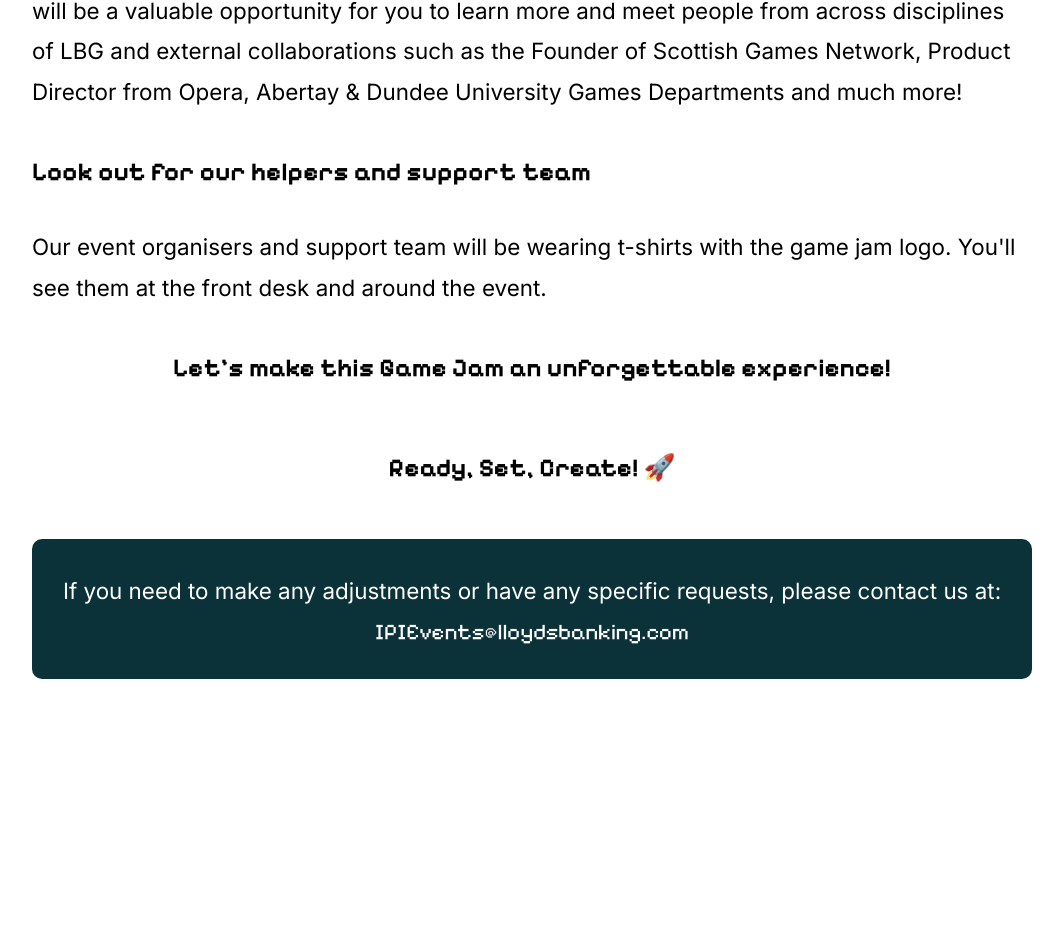
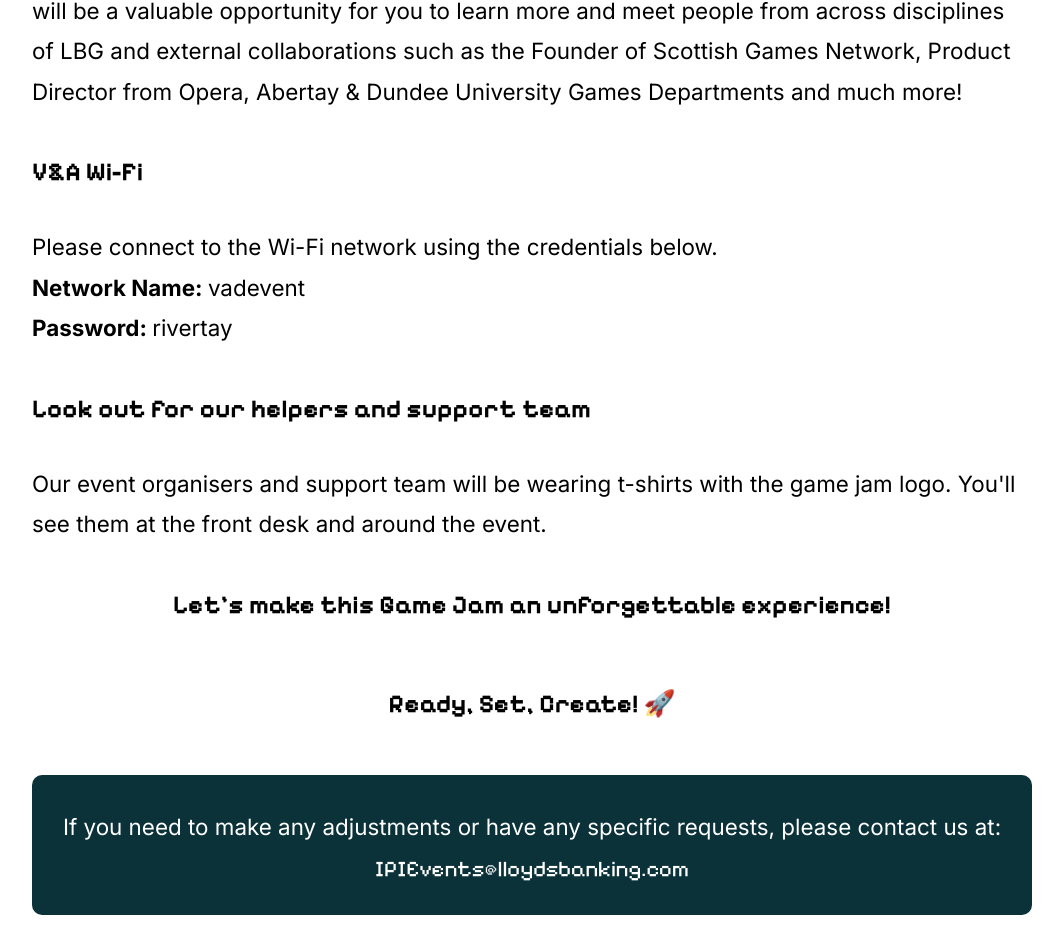
Before and after one commit to Frontier-Team/gamejam, a React (Vite) app: page /auction in a window 1280 px wide. Shown: the part 1816-2741 px from the top of the page, without its empty margins (108-1171 px from the left). Before the commit the page ends 2527 px from the top, so only its background shows below. Built offline with nearby package versions, Linux system fonts and the light colour scheme; a web font is replaced by a local one.

Commit message:
updated homepage with section on V&A Wifi info

```diff
--- a/src/pages/HomePage.tsx
+++ b/src/pages/HomePage.tsx
@@ -51,6 +51,18 @@ export const HomePage: React.FC = () => {
             external collaborations such as the Founder of Scottish Games
             Network, Product Director from Opera, Abertay & Dundee University
             Games Departments and much more!
+          </Paragraph>
+        </Section>
+        <Section>
+          <Subtitle>
+            V&A Wi-Fi
+          </Subtitle>
+          <Paragraph>
+          Please connect to the Wi-Fi network using the credentials below.
+          <br></br>
+          <strong>Network Name: </strong>vadevent
+          <br></br>
+          <strong>Password: </strong>rivertay
           </Paragraph>
         </Section>
         <Section>
```
